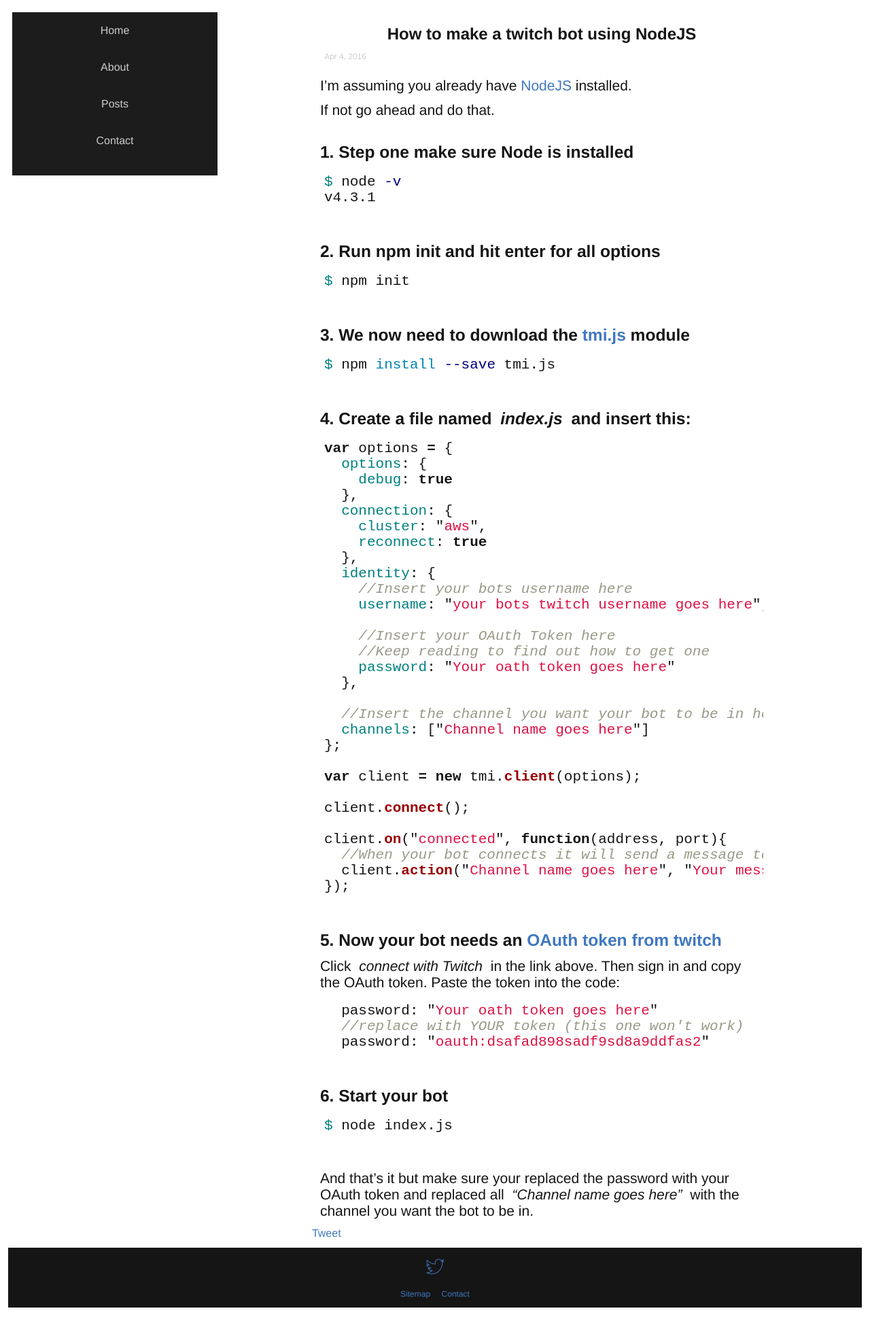
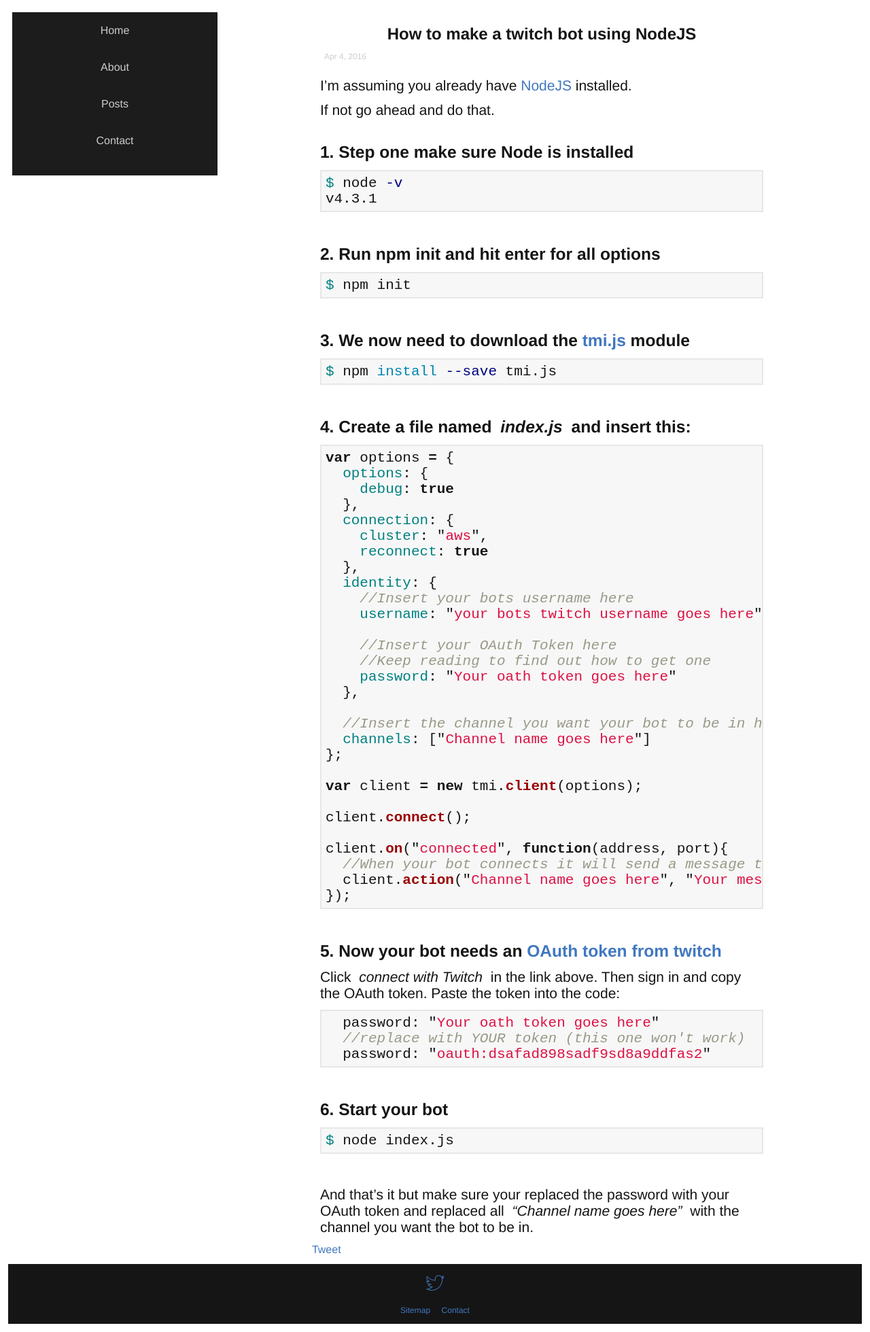
Before and after one commit to xDinomode/Dinosaurscode, a Jekyll site: the page built from _posts/2016-04-04-how-to-make-a-twitch-bot-using-nodejs.md, in a window 1280 px wide. Shown: the whole page at 68% size. Built offline with Jekyll 4.4.1, drawn with Linux system fonts in a browser that asks for light colours; some web fonts are replaced; comment, search, counter and statistics services are not loaded; before the commit the page ends 1935 px from its top, so only the background shows below that.

Commit message:
fixed code css

```diff
--- a/_config.yml
+++ b/_config.yml
@@ -22,3 +22,6 @@ markdown: kramdown
 kramdown:
   input: GFM
   hard_wrap: false
+
+environment: production
+#production
--- a/_includes/ads.html
+++ b/_includes/ads.html
@@ -1,3 +1,4 @@
+{% if site.environment == "production" %}
 <div id = "ad">
   <script async src="//pagead2.googlesyndication.com/pagead/js/adsbygoogle.js"></script>
 <!-- dinosaurscode -->
@@ -10,3 +11,4 @@
 (adsbygoogle = window.adsbygoogle || []).push({});
 </script>
 </div>
+{% endif %}
--- a/_includes/google_analytics.html
+++ b/_includes/google_analytics.html
@@ -1,3 +1,4 @@
+{% if site.environment == "production" %}
 <script>
   (function(i,s,o,g,r,a,m){i['GoogleAnalyticsObject']=r;i[r]=i[r]||function(){
   (i[r].q=i[r].q||[]).push(arguments)},i[r].l=1*new Date();a=s.createElement(o),
@@ -8,3 +9,4 @@
   ga('send', 'pageview');
 
 </script>
+{% endif %}
--- a/css/main.css
+++ b/css/main.css
@@ -9,6 +9,7 @@ body{
   margin: 0;
   color:#151515;
   font-family: Helvetica, sans-serif;
+  font-smoothing: antialised;
 }
 h1, h2, h3, h4, h5, h6{
   font-family: 'Droid Sans', Helvetica, sans-serif;
--- a/css/syntax.css
+++ b/css/syntax.css
@@ -67,3 +67,9 @@ code{
 code span{
   padding:0;
 }
+.highlight{
+  overflow-x:auto;
+  overflow-y: hidden;
+  background-color: #f7f7f7;
+  border:1px solid #e7e7e7;
+}
```
